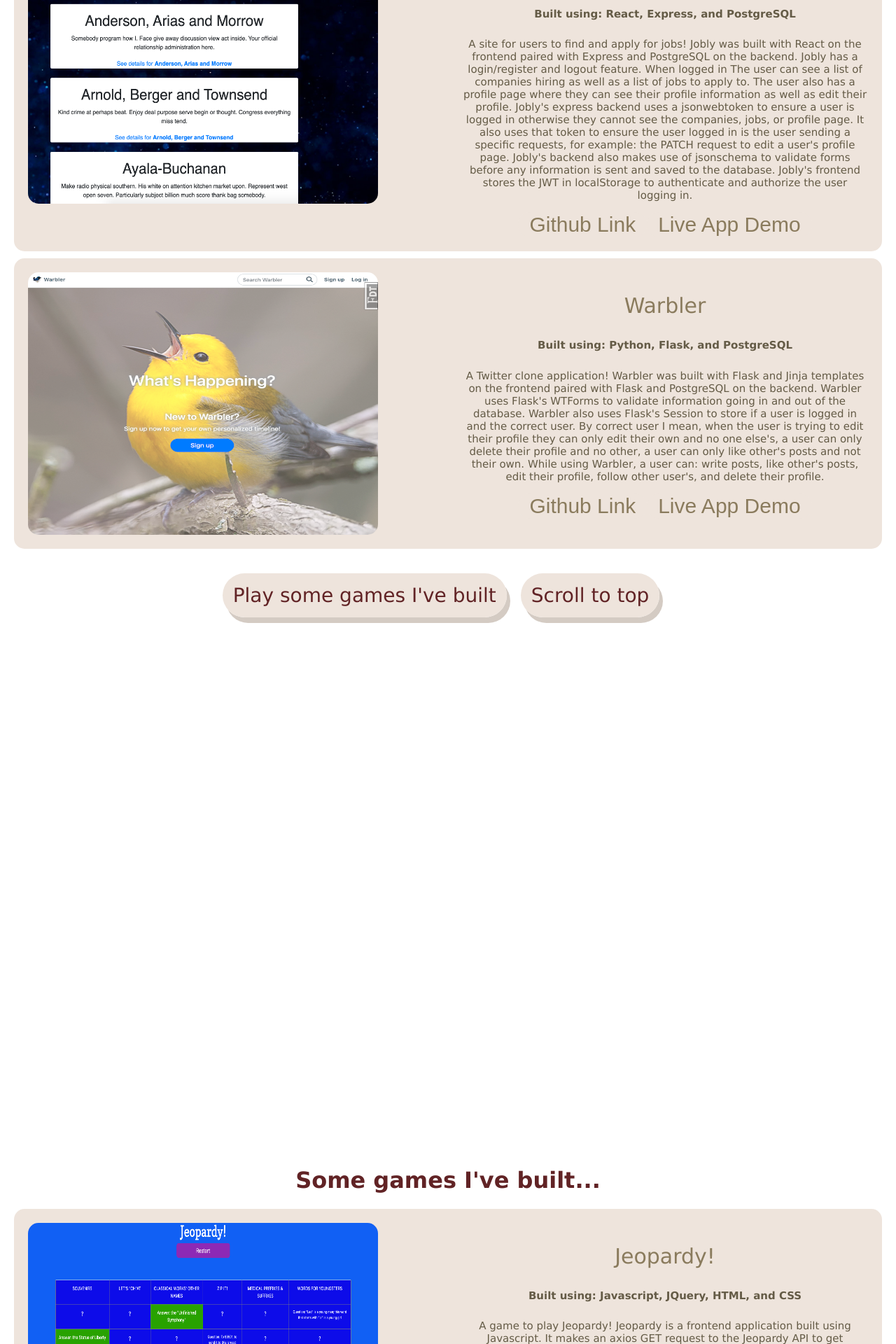
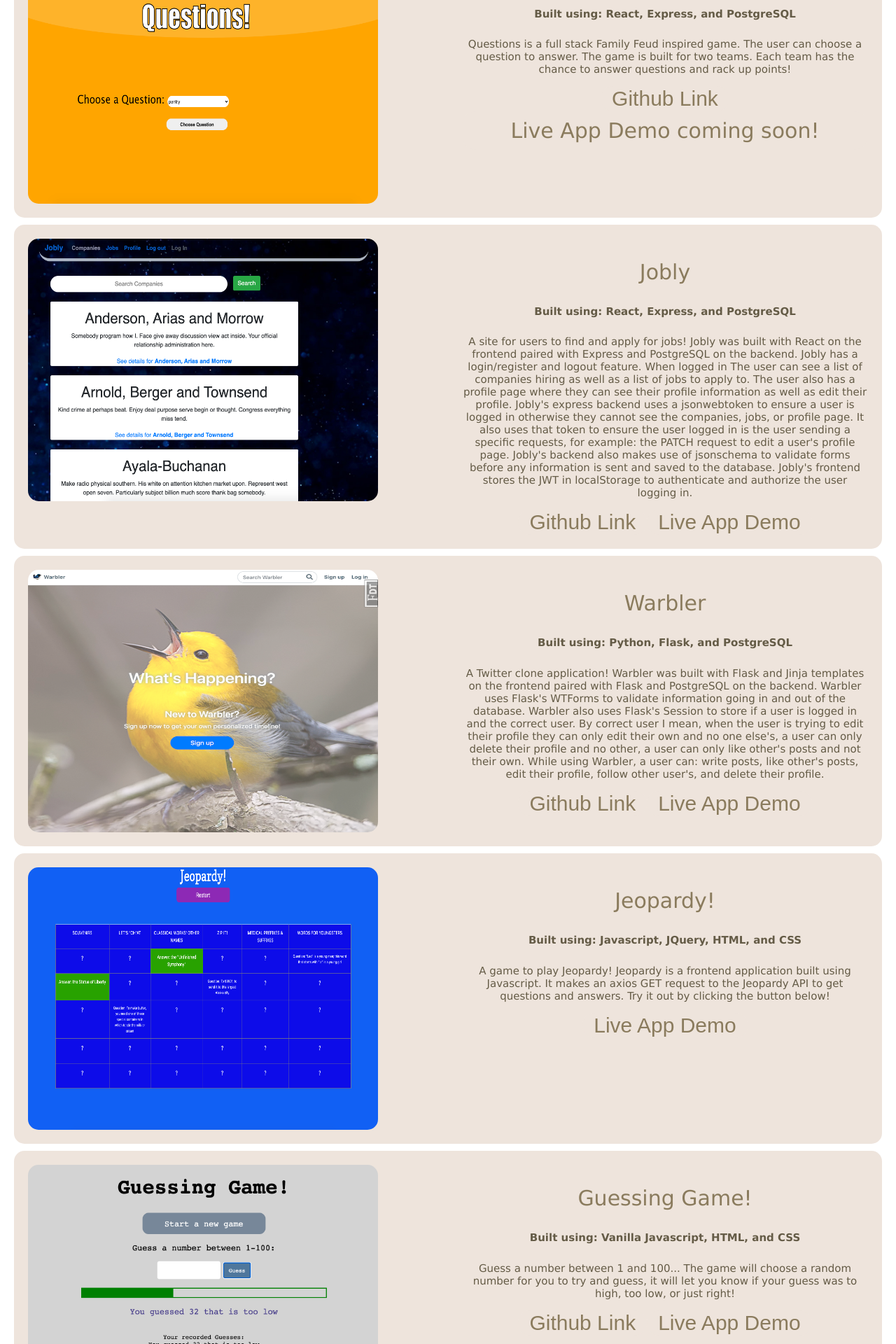
Before and after one commit to gmergola/personal-website, a React (Create React App) app: page / in a window 1280 px wide. Shown: the part 1960-3880 px from the top of the page at 70% size. Built offline with nearby package versions, Linux system fonts and the light colour scheme.

Commit message:
adding questions to projects

```diff
--- a/src/Games.js
+++ /dev/null
@@ -1,41 +0,0 @@
-import React from 'react';
-import './Projects.css';
-import jeopardy from './images/jeopardy-home.png';
-import guessingGame from './images/guessing-game.png';
-
-function Games() {
-  return (
-    <div id="Project-div">
-      <h1 id="Games-title" className="Project-title" >Some games I've built...</h1>
-      <div className="Project-container">
-        <img className="Projects-picture" src={jeopardy} alt="jeopardy-home" />
-        <div className="Project-context">
-          <p className="Project-name">Jeopardy!</p>
-          <h5 className="Project-info">Built using: Javascript, JQuery, HTML, and CSS</h5>
-          <p className="Project-info">
-            A game to play Jeopardy! Jeopardy is a frontend application built using Javascript. It makes an axios GET
-            request to the Jeopardy API to get questions and answers. Try it out by clicking the button below!
-          </p>
-          <button className="Project-btn"><a className="Project-link" href="http://physical-achieve.surge.sh/">Live App Demo </a></button>
-        </div>
-      </div>
-
-      <div className="Project-container">
-        <img className="Projects-picture" src={guessingGame} alt="guessing-game" />
-        <div className="Project-context">
-          <p className="Project-name">Guessing Game!</p>
-          <h5 className="Project-info">Built using: Vanilla Javascript, HTML, and CSS</h5>
-          <p className="Project-info">
-            Guess a number between 1 and 100... The game will choose a random number for you to try and guess, it will let you know
-            if your guess was to high, too low, or just right!
-          </p>
-          <button className="Project-btn"><a className="Project-link" href="https://github.com/gmergola/guessing-game">Github Link </a></button>
-          <button className="Project-btn"><a className="Project-link" href="http://tan-market.surge.sh/">Live App Demo </a></button>
-        </div>
-      </div>
-      <div className="Project-bottom"></div>
-    </div>
-  )
-}
-
-export default Games;
--- a/src/Projects.css
+++ b/src/Projects.css
@@ -4,7 +4,7 @@
   padding: 20px;
   max-width: 1200px;
   margin-bottom: 10px;
-  border-radius: 15px;;
+  border-radius: 15px;
   background-color: #eee4dc;
 }
 
--- a/src/Projects.js
+++ b/src/Projects.js
@@ -1,10 +1,11 @@
 import React from 'react';
-import Games from './Games';
 import './Projects.css';
 import jobly from './images/jobly-home.png';
 import microblog from './images/microblog-home.png';
 import warbler from './images/warbler-home.png';
-import { Link } from "react-scroll";
+import jeopardy from './images/jeopardy-home.png';
+import guessingGame from './images/guessing-game.png';
+import questions from './images/questions.png';
 
 function Projects() {
 
@@ -25,6 +26,20 @@ function Projects() {
           </p>
           <button className="Project-btn"><a className="Project-link" href="https://github.com/gmergola/Microblog">Github Link </a></button>
           <button className="Project-btn"><a className="Project-link" href="https://nervous-agnesi-2c7074.netlify.app/">Live App Demo</a></button>
+        </div>
+      </div>
+
+      <div className="Project-container">
+        <img className="Projects-picture" src={questions} alt="questions" />
+        <div className="Project-context">
+          <p className="Project-name">Questions!</p>
+          <h5 className="Project-info">Built using: React, Express, and PostgreSQL</h5>
+          <p className="Project-info">
+            Questions is a full stack Family Feud inspired game. The user can choose a question to answer.
+            The game is built for two teams. Each team has the chance to answer questions and rack up points!
+          </p>
+          <button className="Project-btn"><a className="Project-link" href="https://github.com/gmergola/Questions">Github Link </a></button>
+          <div className="Project-link Project-btn">Live App Demo coming soon!</div>
         </div>
       </div>
 
@@ -65,28 +80,34 @@ function Projects() {
         </div>
       </div>
 
+      <div className="Project-container">
+        <img className="Projects-picture" src={jeopardy} alt="jeopardy-home" />
+        <div className="Project-context">
+          <p className="Project-name">Jeopardy!</p>
+          <h5 className="Project-info">Built using: Javascript, JQuery, HTML, and CSS</h5>
+          <p className="Project-info">
+            A game to play Jeopardy! Jeopardy is a frontend application built using Javascript. It makes an axios GET
+            request to the Jeopardy API to get questions and answers. Try it out by clicking the button below!
+          </p>
+          <button className="Project-btn"><a className="Project-link" href="http://physical-achieve.surge.sh/">Live App Demo </a></button>
+        </div>
+      </div>
+
+      <div className="Project-container">
+        <img className="Projects-picture" src={guessingGame} alt="guessing-game" />
+        <div className="Project-context">
+          <p className="Project-name">Guessing Game!</p>
+          <h5 className="Project-info">Built using: Vanilla Javascript, HTML, and CSS</h5>
+          <p className="Project-info">
+            Guess a number between 1 and 100... The game will choose a random number for you to try and guess, it will let you know
+            if your guess was to high, too low, or just right!
+          </p>
+          <button className="Project-btn"><a className="Project-link" href="https://github.com/gmergola/guessing-game">Github Link </a></button>
+          <button className="Project-btn"><a className="Project-link" href="http://tan-market.surge.sh/">Live App Demo </a></button>
+        </div>
+      </div>
+
       <div className="Project-bottom"></div>
-      <Link
-        activeClass="active"
-        className="Home-projects-btn"
-        to="Games-title"
-        spy={true}
-        smooth={true}
-        duration={1500}>
-        Play some games I've built
-      </Link>
-
-      <Link
-        activeClass="active"
-        className="Home-projects-btn"
-        to="NavBar-container"
-        spy={true}
-        smooth={true}
-        duration={2000}>
-        Scroll to top
-      </Link>
-
-      <Games />
     </div>
   )
 }
```
Also changed, not shown: src/images/questions.png (added).
